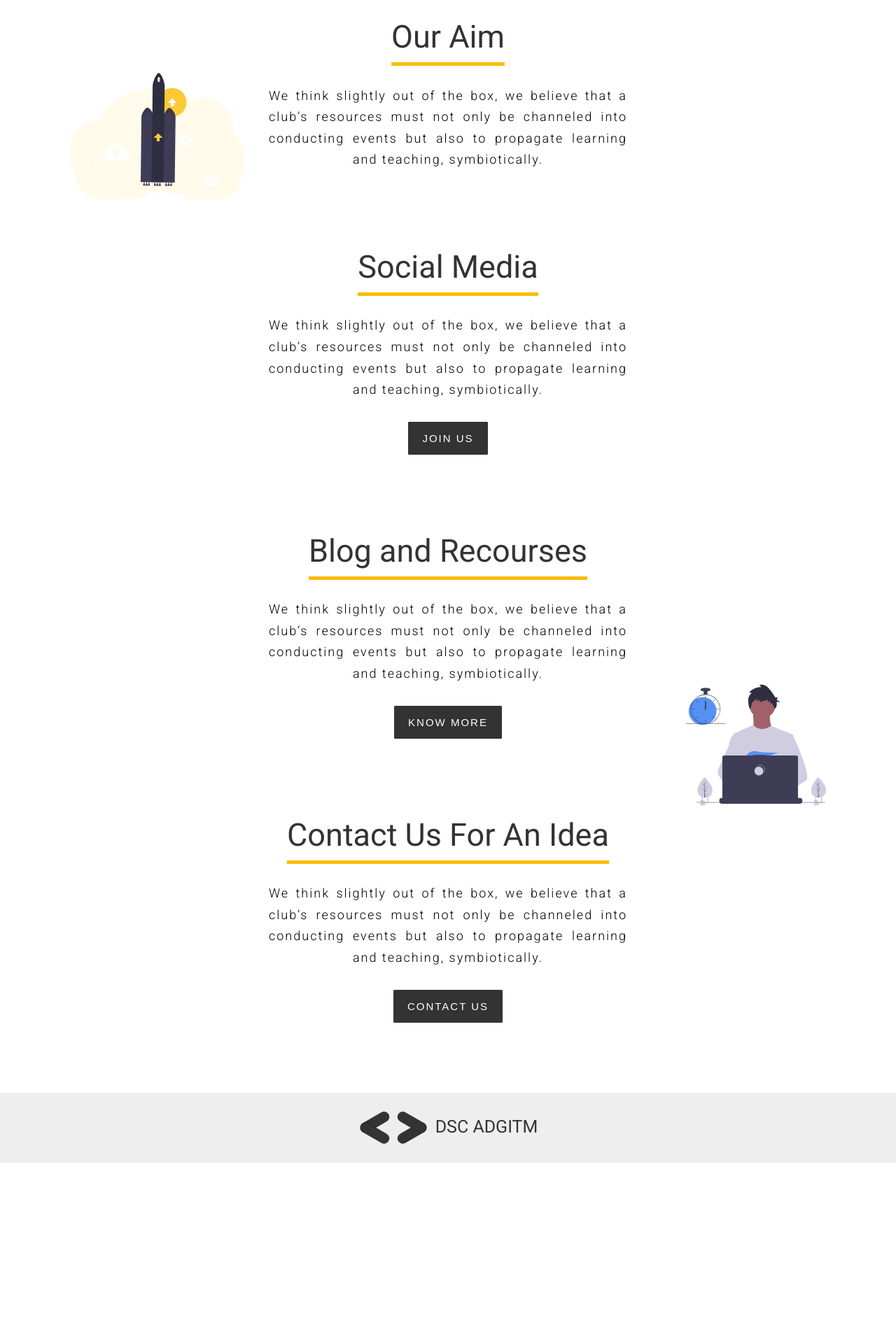
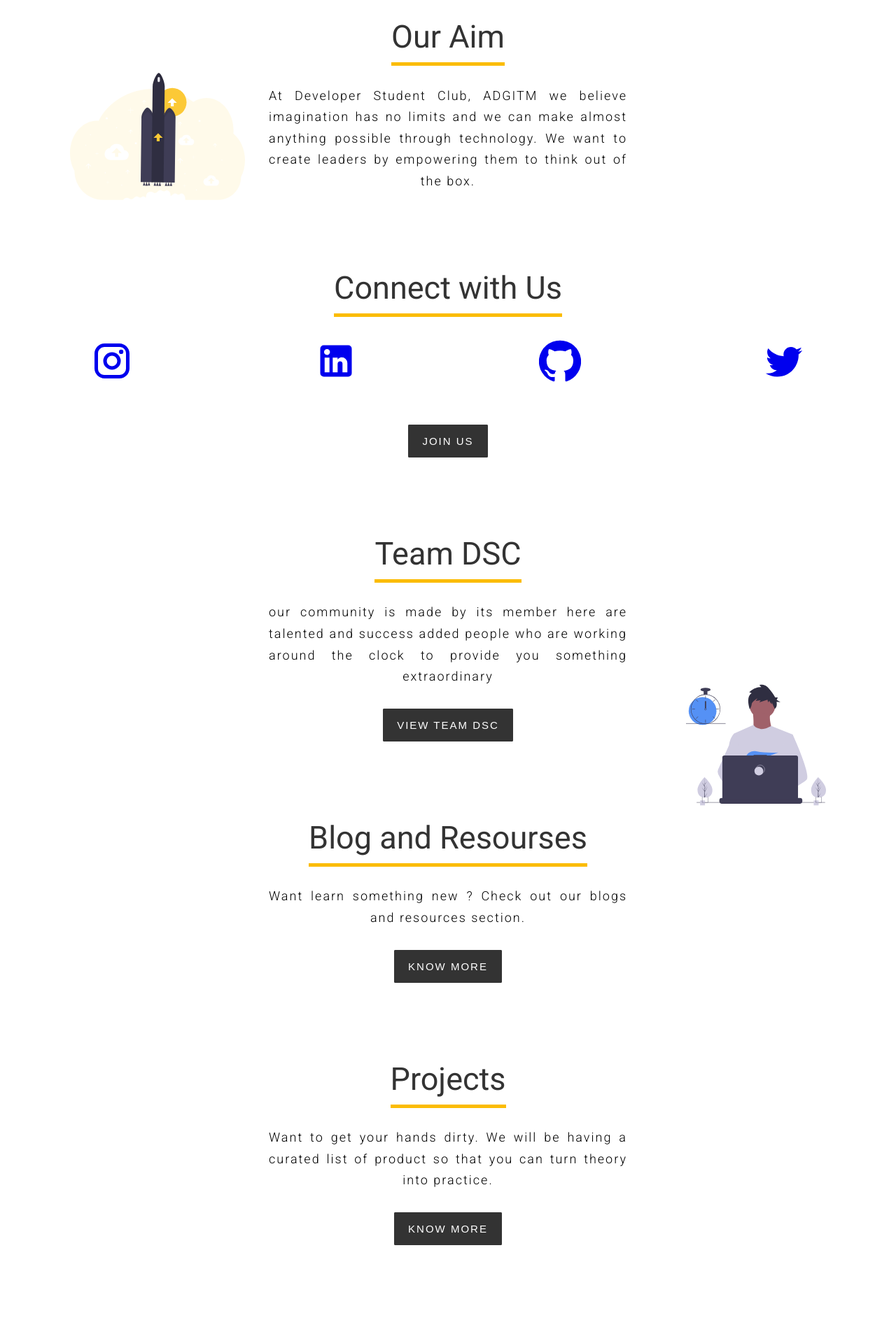
Before and after one commit to atharvjairath/dsc-adgitm-website, a React (Create React App) app: page / in a window 1280 px wide. Shown: the part 845-2742 px from the top of the page at 70% size. Before the commit the page ends 2507 px from the top, so only its background shows below. Built offline with nearby package versions, Linux system fonts and the light colour scheme.

Commit message:
improvements

```diff
--- a/src/components/Blog.js
+++ b/src/components/Blog.js
@@ -45,7 +45,7 @@ export default function Blog() {
                 <Typography variant="h2" align="center">Blogs from DSC ADGTIM</Typography>
                 <br />
                 <div align="center">
-                    <Button size="large" variant="contained" color="primary" className={classes.button} link="http://medium.com/"> View on medium </Button>
+                    <Button size="large" variant="contained" color="primary" className={classes.button} link="http://medium.com/" disabled> View on medium </Button>
                 </div>
             </div>
             <br />
--- a/src/components/layouts/Navbar.js
+++ b/src/components/layouts/Navbar.js
@@ -56,11 +56,6 @@ const Navbar = () => {
               Join
             </NavLink>
           </li>
-          <li className="navbar__nav-links">
-            <NavLink activeClassName="active" to="/Projects">
-              Projects
-            </NavLink>
-          </li>
         </ul>
 
         {/* form tablets and phone */}
@@ -104,11 +99,6 @@ const Navbar = () => {
                   Join
                 </NavLink>
               </li>
-              <li className="navbar__nav-links-sm" onClick={onLinkClick}>
-                <NavLink activeClassName="active-sm" to="/Projects">
-                  Projects
-                </NavLink>
-              </li>
             </ul>
           </nav>
         </div>
--- a/src/components/sections/Events.js
+++ b/src/components/sections/Events.js
@@ -63,7 +63,7 @@ export default function Album() {
             <div className={classes.heroButtons}>
               <Grid container spacing={2} justify="center">
                 <Grid item>
-                  <Button variant="contained" size="large" color="primary">
+                  <Button variant="contained" size="large" color="primary" disabled>
                     Youtube Channel
                   </Button>
                 </Grid>
--- a/src/components/sections/Header.js
+++ b/src/components/sections/Header.js
@@ -16,9 +16,8 @@ const Header = () => {
                 Powered By Google Developers
               </h3>
               <p className="text u-sm-text">
-                DSC is a Google Developers program for University students,
-                designed to help you build your mobile and web development
-                skills and knowledge. <br />
+
+                The Google Developer student clubs ADGITM is a community creating a peer to peer environment by drinking developers forever and designer under one roof so that we connect, learn, and grow by implementing projects that solve real-world problems, together!<br />
                 <br />
                 <span className="extra">
                   It is open to any student, ranging from novice (developers who
--- a/src/components/sections/HomeSection.js
+++ b/src/components/sections/HomeSection.js
@@ -1,36 +1,82 @@
 import React from 'react';
 import { Coder, Rocket } from '../../assets/logo';
+import { makeStyles } from '@material-ui/core/styles';
+import Grid from '@material-ui/core/Grid';
+import InstagramIcon from '@material-ui/icons/Instagram';
+import LinkedInIcon from '@material-ui/icons/LinkedIn';
+import GitHubIcon from '@material-ui/icons/GitHub';
+import { SignalWifi1BarLock, Twitter } from '@material-ui/icons';
+
+const useStyles = makeStyles((theme) => ({
+  root: {
+    flexGrow: 1,
+    marginTop: "24px",
+    fontSize: "60px",
+  },
+  paper: {
+    padding: theme.spacing(1),
+    textAlign: 'center',
+    color: theme.palette.text.secondary,
+  },
+}));
 
 const HomeSection = () => {
+  const classes = useStyles();
   return (
     <div className="home u-text-center u-mb-big u-mt-big">
       <div className="home__aim u-mb-big">
         <h1 className="h1 u-mb-small  home__head">Our Aim</h1>
         <p className="u-sm-text  u-sm-container home__text  u-mt-med">
-          We think slightly out of the box, we believe that a club’s resources
-          must not only be channeled into conducting events but also to
-          propagate learning and teaching, symbiotically.
+          At Developer Student Club, ADGITM we believe imagination has no limits and we can make almost anything possible through technology. We want to create leaders by empowering them to think out of the box.
         </p>
       </div>
 
       <div className="home__social-media u-mb-big u-mt-big">
-        <h1 className="h1 u-mb-small home__head">Social Media</h1>
-        <p className="u-sm-text  u-sm-container home__text u-mt-med">
-          We think slightly out of the box, we believe that a club’s resources
-          must not only be channeled into conducting events but also to
-          propagate learning and teaching, symbiotically.
-        </p>
+        <h1 className="h1 u-mb-small home__head">Connect with Us</h1>
+        <br />
+
+          <div className={classes.root}>
+            <Grid container >
+              <Grid item xs={3} >
+                <a href="https://www.instagram.com/dscadgitm/?hl=en"><InstagramIcon fontSize='inherit' variant="primary"></InstagramIcon></a>
+              </Grid>
+              <Grid item xs={3}>
+                <a href="https://www.linkedin.com/company/developer-students-club-adgitm"><LinkedInIcon fontSize='inherit' ></LinkedInIcon></a>
+              </Grid>
+              <Grid item xs={3}>
+              <a href="https://github.com/Adgitmdsc"><GitHubIcon fontSize='inherit'></GitHubIcon></a>
+              </Grid>
+              <Grid item xs={3}>
+                <a href="https://twitter.com/dscadgitm"><Twitter fontSize='inherit'></Twitter></a>
+              </Grid>
+            </Grid>
+          </div>
+
         <button className="btn btn--dark u-mt-med">Join Us</button>
       </div>
 
+      <div className="home__contact u-mb-big u-mt-big">
+        <h1 className="h1 u-mb-small home__head">Team DSC</h1>
+        <p className="u-sm-text u-mt-med  u-sm-container home__text">
+          our community is made by its member here are talented and success added people who are working around the clock to provide you something extraordinary
+        </p>
+        <a href="/Team"><button className="btn btn--dark u-mt-med">View Team DSC</button></a>
+      </div>
+
       <div className="home__blog u-mb-big u-mt-big">
-        <h1 className="h1 u-mb-small home__head  ">Blog and Recourses</h1>
+        <h1 className="h1 u-mb-small home__head  ">Blog and Resourses</h1>
         <p className="u-sm-text  u-sm-container home__text u-mt-med">
-          We think slightly out of the box, we believe that a club’s resources
-          must not only be channeled into conducting events but also to
-          propagate learning and teaching, symbiotically.
+          Want learn something new ? Check out our blogs and resources section.
         </p>
-        <button className="btn btn--dark u-mt-med">Know More</button>
+        <a href="/Blog"><button className="btn btn--dark u-mt-med" >Know More</button></a>
+      </div>
+
+      <div className="home__blog u-mb-big u-mt-big">
+        <h1 className="h1 u-mb-small home__head  ">Projects</h1>
+        <p className="u-sm-text  u-sm-container home__text u-mt-med">
+          Want to get your hands dirty. We will be having a curated list of product so that you can turn theory into practice.
+        </p>
+        <a href="https://adgitmdsc.github.io/project-page/"><button className="btn btn--dark u-mt-med" >Know More</button></a>
       </div>
 
       <div className="home__contact u-mb-big u-mt-big">
@@ -40,7 +86,7 @@ const HomeSection = () => {
           must not only be channeled into conducting events but also to
           propagate learning and teaching, symbiotically.
         </p>
-        <button className="btn btn--dark u-mt-med">contact us</button>
+        <a href="mailto:googledevelopersadgitm@gmail.com"><button className="btn btn--dark u-mt-med">Contact us</button></a>
       </div>
 
       <div className="home__rocket">
```
